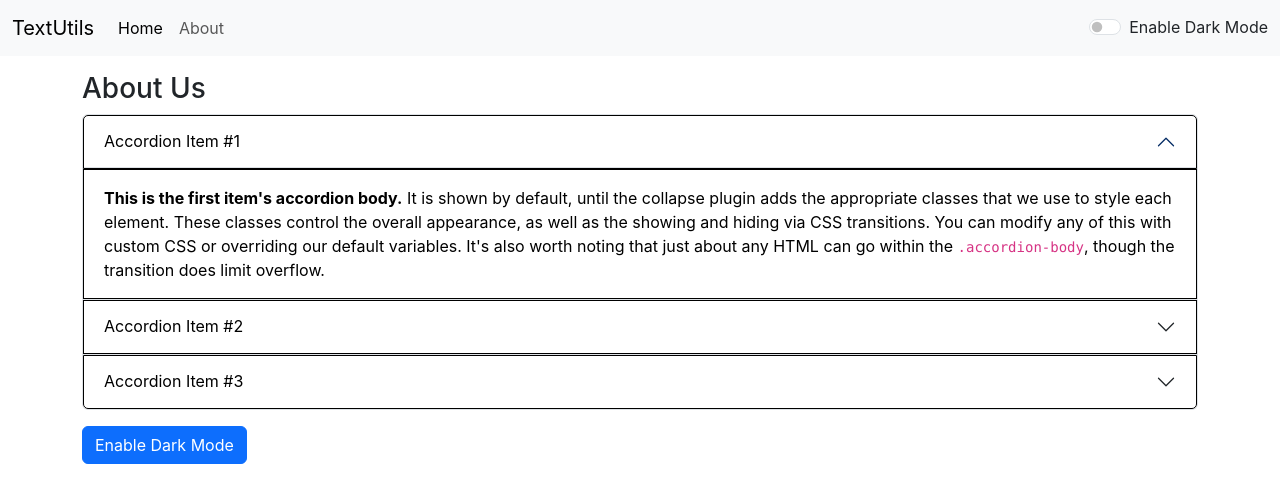
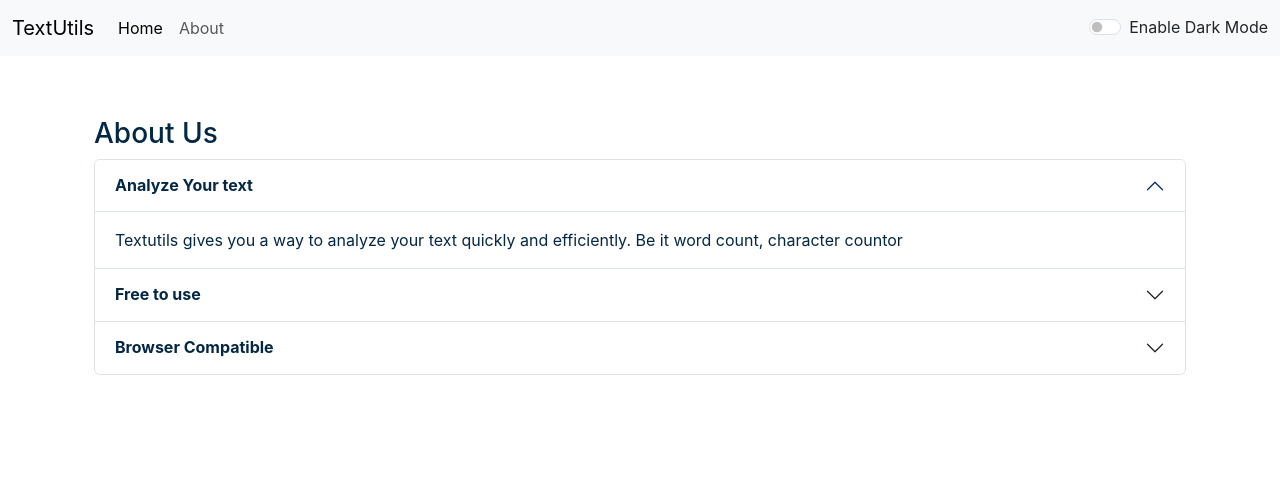
Before and after one commit to mustan-ali/TextUtils, a React (Create React App) app in the folder my-app/: page /about in a window 1280 px wide. Shown: the top 502 px of the page. Built offline with nearby package versions, Linux system fonts and the light colour scheme.

Commit message:
fix bugs & update dark mode

```diff
--- a/my-app/src/App.js
+++ b/my-app/src/App.js
@@ -47,7 +47,7 @@
         <Alert alert={alert} />
         <div className="container my-3">
           <Routes>
-            <Route exact path="/about" element={<About />} />
+            <Route exact path="/about" element={<About mode={mode} />} />
             <Route exact path="/" element={<TextForm showAlert={showAlert} heading="Enter the text to analyze" mode={mode} />} />
           </Routes>
         </div>
--- a/my-app/src/components/About.js
+++ b/my-app/src/components/About.js
@@ -1,77 +1,57 @@
-import React, { useState } from 'react'
+import React from 'react'
 
-export default function About() {
+export default function About(props) {
+    // const [btnText, setBtnText] = useState("Enable Dark Mode")
 
-    const [myStyle, setMyStyle] = useState({
-        color: 'black',
-        backgroundColor: 'white',
-        border: '1px solid black'
-    })
-
-    const [btnText, setBtnText] = useState("Enable Dark Mode")
-
-
-    const toggleMode = () => {
-        if (myStyle.color === 'black') {
-            setMyStyle({
-                color: 'white',
-                backgroundColor: 'black',
-                border: '1px solid white'
-            })
-            setBtnText("Enable Light Mode")
-        }
-        else {
-            setMyStyle({
-                color: 'black',
-                backgroundColor: 'white',
-                border: '1px solid black'
-            })
-            setBtnText("Enable Dark Mode")
-        }
+    let myStyle = {
+        color: props.mode === 'dark' ? 'white' : '#042743',
+        backgroundColor: props.mode === 'dark' ? 'rgb(50 80 100)' : 'white'
     }
 
     return (
         <>
+            <div className="container" style={{ color: props.mode === 'dark' ? 'white' : '#042743' }}>
                 <h3>About Us</h3>
                 <div className="accordion" id="accordionExample">
                     <div className="accordion-item">
                         <h2 className="accordion-header" id="headingOne">
                             <button className="accordion-button" type="button" style={myStyle} data-bs-toggle="collapse" data-bs-target="#collapseOne" aria-expanded="true" aria-controls="collapseOne">
-                            Accordion Item #1
+                                <strong>Analyze Your text</strong>
                             </button>
                         </h2>
                         <div id="collapseOne" className="accordion-collapse collapse show" aria-labelledby="headingOne" data-bs-parent="#accordionExample">
                             <div className="accordion-body" style={myStyle}>
-                            <strong>This is the first item's accordion body.</strong> It is shown by default, until the collapse plugin adds the appropriate classes that we use to style each element. These classes control the overall appearance, as well as the showing and hiding via CSS transitions. You can modify any of this with custom CSS or overriding our default variables. It's also worth noting that just about any HTML can go within the <code>.accordion-body</code>, though the transition does limit overflow.
+                                Textutils gives you a way to analyze your text quickly and efficiently. Be it word count, character countor
                             </div>
                         </div>
                     </div>
                     <div className="accordion-item">
                         <h2 className="accordion-header" id="headingTwo">
                             <button className="accordion-button collapsed" type="button" style={myStyle} data-bs-toggle="collapse" data-bs-target="#collapseTwo" aria-expanded="false" aria-controls="collapseTwo">
-                            Accordion Item #2
+                                <strong>Free to use</strong>
                             </button>
                         </h2>
                         <div id="collapseTwo" className="accordion-collapse collapse" aria-labelledby="headingTwo" data-bs-parent="#accordionExample">
                             <div className="accordion-body" style={myStyle}>
-                            <strong>This is the second item's accordion body.</strong> It is hidden by default, until the collapse plugin adds the appropriate classes that we use to style each element. These classes control the overall appearance, as well as the showing and hiding via CSS transitions. You can modify any of this with custom CSS or overriding our default variables. It's also worth noting that just about any HTML can go within the <code>.accordion-body</code>, though the transition does limit overflow.
+                                TextUtils is a free character counter tool that provides instant character count & word count statistics for a given text. TextUtils reports the number of words and characters. Thus it is suitable for writing text with word/ character limit.
                             </div>
                         </div>
                     </div>
                     <div className="accordion-item">
                         <h2 className="accordion-header" id="headingThree">
                             <button className="accordion-button collapsed" type="button" style={myStyle} data-bs-toggle="collapse" data-bs-target="#collapseThree" aria-expanded="false" aria-controls="collapseThree">
-                            Accordion Item #3
+                                <strong>Browser Compatible</strong>
                             </button>
                         </h2>
                         <div id="collapseThree" className="accordion-collapse collapse" aria-labelledby="headingThree" data-bs-parent="#accordionExample">
                             <div className="accordion-body" style={myStyle}>
-                            <strong>This is the third item's accordion body.</strong> It is hidden by default, until the collapse plugin adds the appropriate classes that we use to style each element. These classes control the overall appearance, as well as the showing and hiding via CSS transitions. You can modify any of this with custom CSS or overriding our default variables. It's also worth noting that just about any HTML can go within the <code>.accordion-body</code>, though the transition does limit overflow.
+                                This word counter software works in any web browsers such as Chrome, Firefox, Internet Explorer, Safari, Opera. It suits to count characters in facebook, blog, books, excel document, pdf document, essays, etc.
                             </div>
                         </div>
                     </div>
                 </div>
-            <button type="button" onClick={toggleMode} className="btn btn-primary my-3">{btnText}</button>
+                {/* <button type="button" onClick={toggleMode} className="btn btn-primary my-3">{btnText}</button> */}
+            </div>
         </>
     )
 }
--- a/my-app/src/components/Alert.js
+++ b/my-app/src/components/Alert.js
@@ -6,9 +6,11 @@
         return lower.charAt(0).toUpperCase() + lower.slice(1);
     }
     return (
-        props.alert && <div class={`alert alert-${props.alert.type} alert-dismissible fade show`} role="alert">
-            <strong>{capitalize(props.alert.type)}</strong>:{props.alert.msg}
-            {/* <button type="button" class="btn-close" data-bs-dismiss="alert" aria-label="Close"></button> */}
+        <div style={{ height: '45px' }}>
+            {props.alert && <div class={`alert alert-${props.alert.type} alert-dismissible fade show`} role="alert">
+                <strong>{capitalize(props.alert.type)}</strong>:{props.alert.msg}
+            </div>
+            }
         </div>
     )
 }
--- a/my-app/src/components/TextForm.js
+++ b/my-app/src/components/TextForm.js
@@ -52,6 +52,7 @@
         let text = document.getElementById('myBox');
         text.select();
         navigator.clipboard.writeText(text.value);
+        document.getSelection().removeAllRanges();
         props.showAlert("Copied to clipboard", "success");
     }
 
@@ -67,24 +68,24 @@
             <div className="container" style={{ color: props.mode === 'dark' ? 'white' : 'black' }}>
                 <h4>{props.heading}</h4>
                 <div className="mb-3">
-                    <textarea className="form-control" id="myBox" rows="10" value={text} onChange={handleOnChange} style={{ backgroundColor: props.mode === 'dark' ? '#404040' : 'white', color: props.mode === 'dark' ? 'white' : 'black' }}></textarea>
+                    <textarea className="form-control" id="myBox" rows="10" value={text} onChange={handleOnChange} style={{ backgroundColor: props.mode === 'dark' ? 'rgb(50 80 100)' : 'white', color: props.mode === 'dark' ? 'white' : 'black' }}></textarea>
                 </div>
-                <button className="btn btn-primary mx-2" onClick={handleUpClick}>Convert to Upper Case</button>
-                <button className="btn btn-primary mx-2" onClick={handleLowClick}>Convert to Lower Case</button>
-                <button className="btn btn-primary mx-2" onClick={handleRemoveSpaceClick}>Remove Extra Space</button>
-                <button className="btn btn-primary mx-2" onClick={handleCopyClick}>Copy Text</button>
-                <button className="btn btn-primary mx-2" onClick={handleClearClick}>Clear Text</button>
+                <button disabled={text.length===0} className="btn btn-primary mx-1 my-1" onClick={handleUpClick}>Convert to Upper Case</button>
+                <button disabled={text.length===0} className="btn btn-primary mx-1 my-1" onClick={handleLowClick}>Convert to Lower Case</button>
+                <button disabled={text.length===0} className="btn btn-primary mx-1 my-1" onClick={handleRemoveSpaceClick}>Remove Extra Space</button>
+                <button disabled={text.length===0} className="btn btn-primary mx-1 my-1" onClick={handleCopyClick}>Copy Text</button>
+                <button disabled={text.length===0} className="btn btn-primary mx-1 my-1" onClick={handleClearClick}>Clear Text</button>
             </div>
 
             <div className="container my-3" style={{ color: props.mode === 'dark' ? 'white' : 'black' }}>
                 <h4>Text Summary</h4>
-                <p>Total Words: {text.split(" ").length}</p>
-                <p>Total Characters: {text.length}</p>
+                <p className='my-1'><strong>Total Words:</strong> {text.split(" ").filter((element) => { return element.length !== 0 }).length}</p>
+                <p className='my-1'><strong>Total Characters:</strong> {text.length}</p>
                 {handleVowelCount()}
-                <p>Total Vowels: {vowelCount}</p>
+                <p className='my-1'><strong>Total Vowels:</strong> {vowelCount}</p>
                 {ConsonantCount()}
-                <p>Total Consonants: {consonantCount}</p>
-                <p>Time required to Read: {0.008 * text.split(" ").length} minutes</p>
+                <p className='my-1'><strong>Total Consonants:</strong> {consonantCount}</p>
+                <p className='my-1'><strong>Time required to Read:</strong> {0.008 * text.split(" ").filter((element) => { return element.length !== 0 }).length} minutes</p>
             </div>
 
         </>
```
Lines whose indentation alone changed are shown as unchanged.
